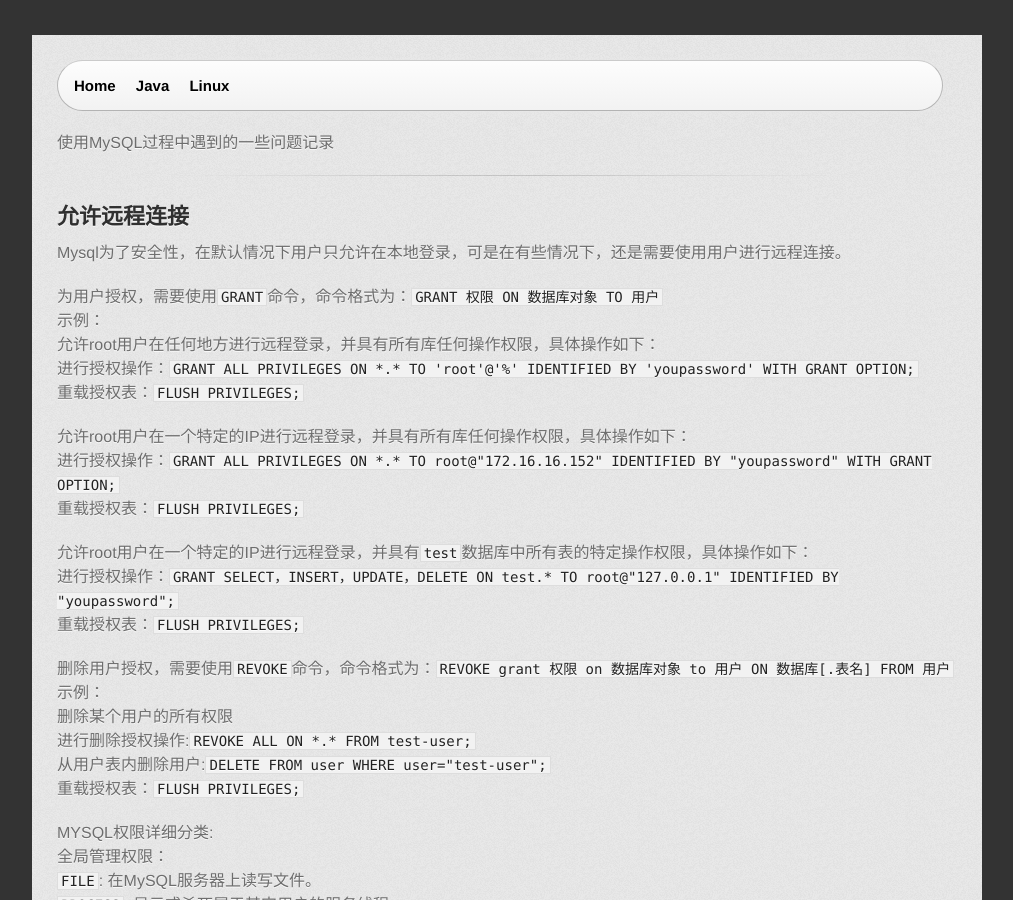
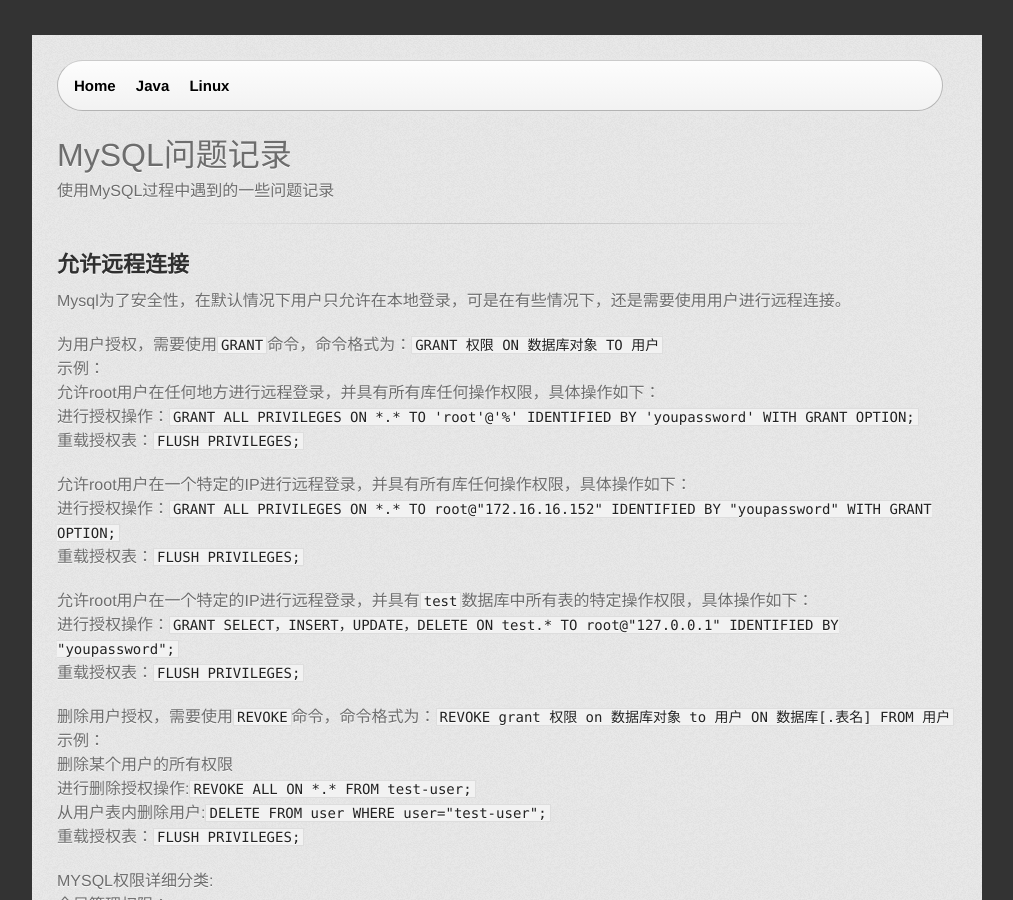
Before and after one commit to warningrc/warningrc.github.io, a Jekyll site: the page built from _posts/2012-02-10-mysql-problem.md, in a window 1280 px wide and 900 px high. Shown: the whole window, without its empty margins (133-1146 px from the left). Built offline with Jekyll 4.4.1, drawn with Linux system fonts in a browser that asks for light colours; comment, search, counter and statistics services are not loaded.

Commit message:
编辑格式

```diff
--- a/_layouts/post.html
+++ b/_layouts/post.html
@@ -15,6 +15,7 @@
     <div id="container" class="inner">
         {% include header.html %}
         <section id="main_content">
+          <h1>{{page.title}}</h1>
           {{ content }}
         </section>
         {% include copyright.html %}
--- a/_posts/2012-02-10-mysql-problem.md
+++ b/_posts/2012-02-10-mysql-problem.md
@@ -1,6 +1,6 @@
 ---
 layout: post
-title: mysql问题记录
+title: MySQL问题记录
 tags: mysql
 ---
 
@@ -49,7 +49,7 @@
 		* `ALL`: 允许做任何事(和root一样)。
 		* `USAGE`: 只允许登录--其它什么也不允许做。
 
-## 远程连接出现 Lost connection to MySQL server at 'reading initial communication packet'的错误 ##
+## 远程连接出现 Lost connection to MySQL server at 'reading initial communication packet'的错误
 在`my.cnf`文件的`mysqld`段中做如下修改：
 
 * 添加`skip-name-resolve`
```
Also changed, not shown: other parts of _posts/2012-02-10-mysql-problem.md (+3 -3 lines).
